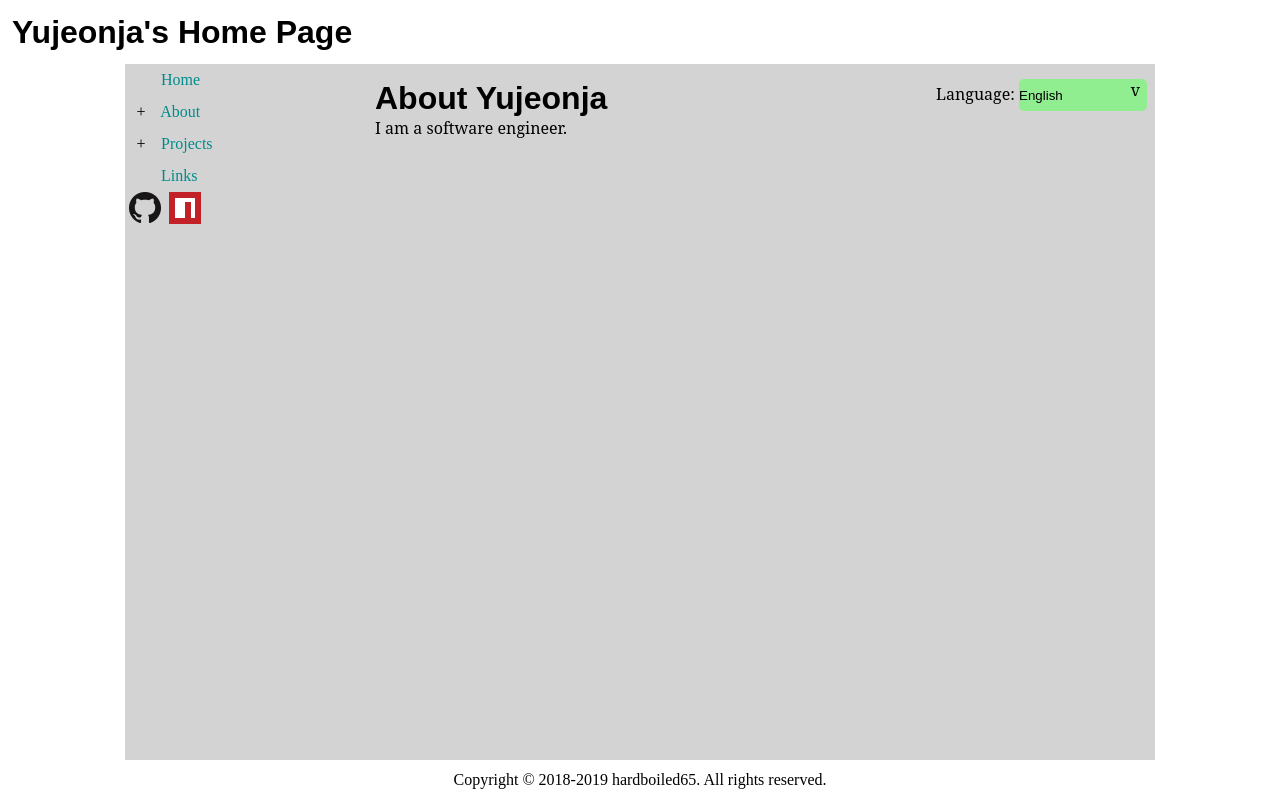
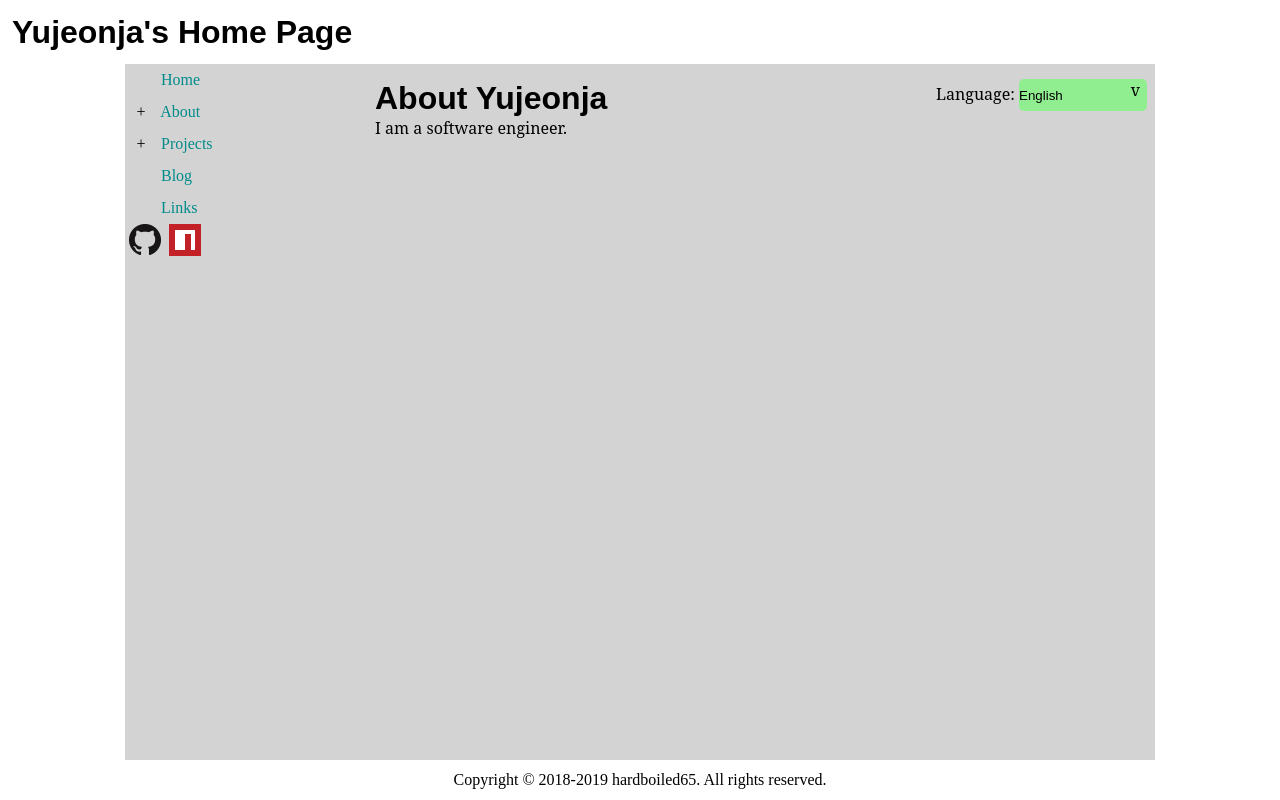
Before and after one commit to hardboiled65/hardboiled65.github.io, a plain HTML site: page about/index.html in a window 1280 px wide. Drawn offline with Linux system fonts and the light colour scheme.

Commit message:
Blog link added.

```diff
--- a/about/index.html
+++ b/about/index.html
@@ -41,6 +41,10 @@
         </ul>
       </li>
       <li>
+        <div id="expand-blog" class="expand" style="opacity: 0">+</div>
+        <a href="/blog">Blog</a>
+      </li>
+      <li>
         <div id="expand-links" class="expand" style="opacity: 0">+</div>
         <a href="#">Links</a>
         <ul class="links-sub-list" style="display: flex;">
@@ -62,6 +66,7 @@
       </li>
     </ul>
   </nav>
+
     <article id="main-article">
       <header>
         <h2>About Yujeonja</h2>
```
Also changed, not shown: about/resume/index.html (+5 -0 lines), index.html (+5 -0 lines), projects/index.html (+5 -0 lines), src/nav.html (+4 -0 lines).
